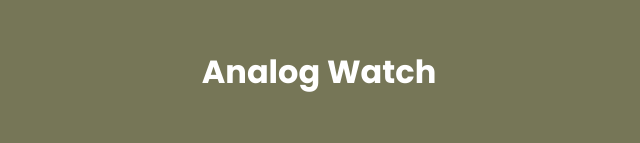
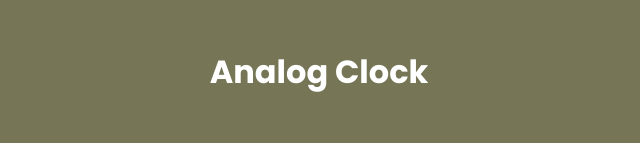
Before and after one commit to jeetu16/JavaScript-Projects, a plain HTML site: page Analog Watch/index.html in a window 1280 px wide. Shown: the top 143 px of the page, without its empty margins (321-961 px from the left). Drawn offline with Linux system fonts and the light colour scheme.

Commit message:
heading updated

```diff
--- a/Analog Watch/index.html
+++ b/Analog Watch/index.html
@@ -12,7 +12,7 @@
     <link rel="stylesheet" href="style.css">
 </head>
 <body>
-        <h1>Analog Watch</h1>
+        <h1>Analog Clock</h1>
         <div class="main-container">
             <div class="numbers">
                 <div class="twelve main">12</div>
```
